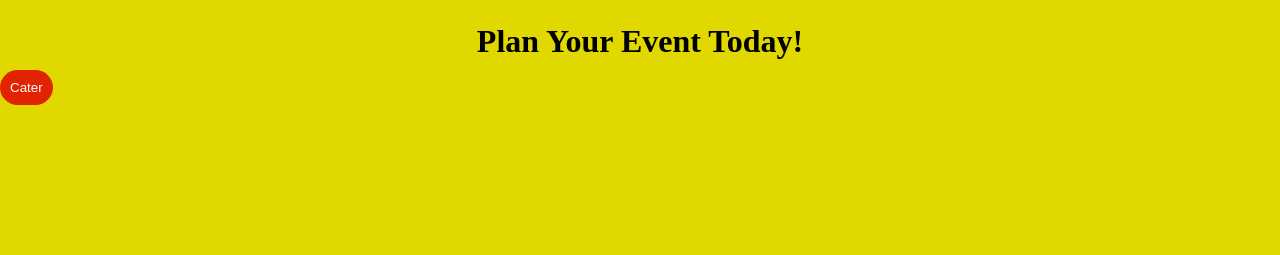
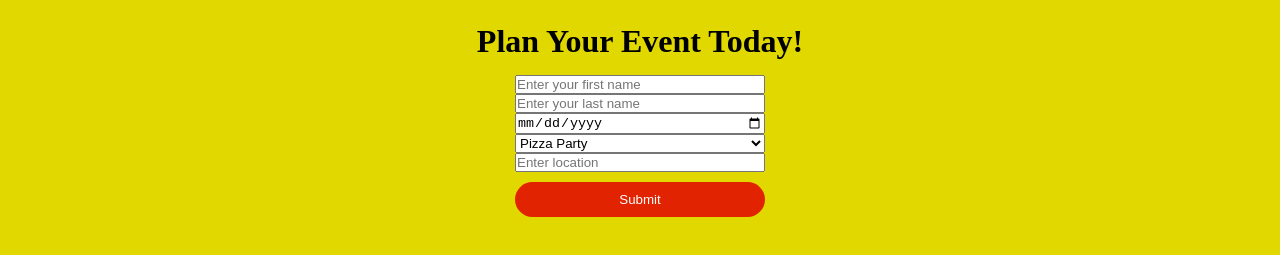
Before and after one commit to napucci/Pizza-Amore, a website: page public/catering.html in a window 1280 px wide. Shown: the part 161-416 px from the top of the page. Drawn offline with Linux system fonts and the light colour scheme.

Commit message:
added form

```diff
--- a/public/catering.html
+++ b/public/catering.html
@@ -24,6 +24,17 @@
 
   </section>
   <h1>Plan Your Event Today!</h1>
-  <button id="cater">Cater</button>
+  <form action="">
+    <input type="text" placeholder="Enter your first name">
+    <input type="text" placeholder="Enter your last name">
+    <input type="date">
+    <select id="catering-options" type="select">
+      <option value="Pizza-Party">Pizza Party</option>
+      <option value="Sub-Party">Sub Party</option>
+      <option value="Sub-and-Pizza Party">Sub and Pizza Party</option>
+    </select>
+    <input type="text" placeholder="Enter location">
+    <button id="submit"type="submit">Submit</button>
+  </form>
 </body>
 </html>
--- a/public/main.js
+++ b/public/main.js
@@ -3,8 +3,10 @@ const saladbtn = document.getElementById('salad-btn')
 const subsbtn = document.getElementById('subs-btn')
 const drinksbtn = document.getElementById('drinks-btn')
 const caterbtn  = document.getElementById('cater')
+const submitbtn = document.getElementById('submit')
 
-const getFood = () => axios.get('/api/cater').then(res => alert(res.data)).catch(err => console.log(err))
+
+
 
 
 pizzabtn.addEventListener('click', () => alert('Pizza!'))
--- a/public/style.css
+++ b/public/style.css
@@ -86,3 +86,12 @@ button {
   border-radius: 20px;
   padding: 10px;
 }
+
+form {
+  display: flex;
+  flex-direction: column;
+  width: 250px;
+  margin-left: auto;
+  margin-right: auto;
+  margin-top: 15px;
+}
```
Also changed, not shown: public/index.html (+1 -0 lines), server/index.js (+5 -3 lines).
